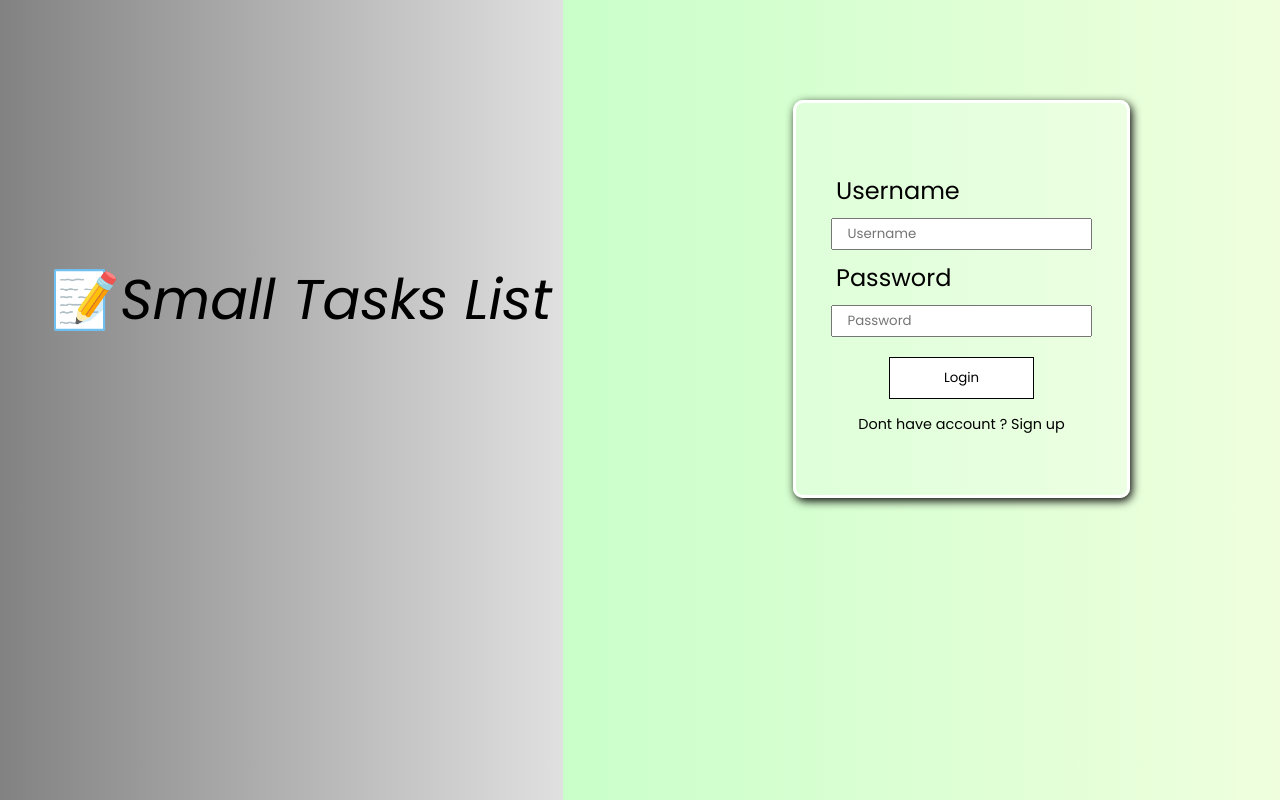
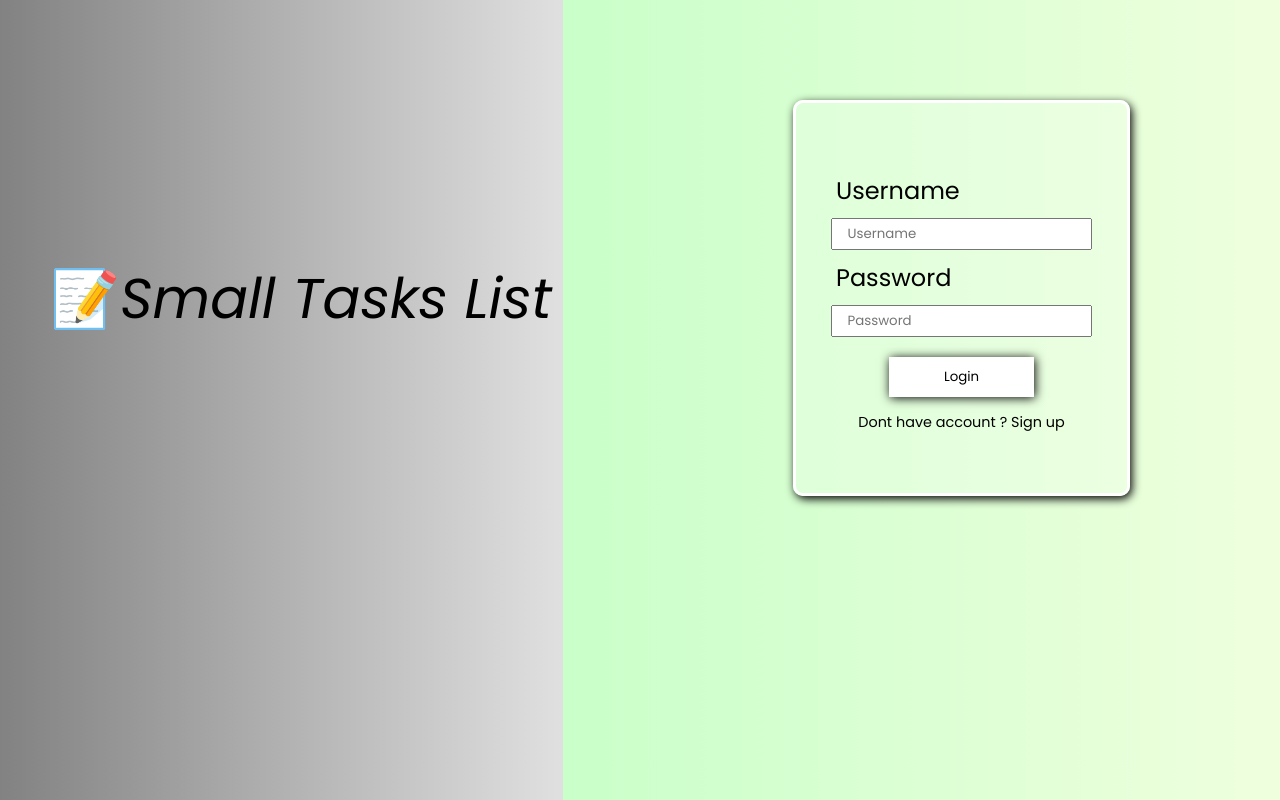
Before and after one commit to Mafald07h/Smart-Task-List, a Django app: page / in a window 1280 px wide. Run offline with Django 5.2, Linux system fonts and the light colour scheme.

Commit message:
style: Melhorando o estilo do botão de 'login' na página de signin.html

```diff
--- a/accounts/static/css/signin.css
+++ b/accounts/static/css/signin.css
@@ -55,12 +55,15 @@ main {
     border: none;
     cursor: pointer;
     background-color: var(--white);
-    border: 1px solid var(--black);
+    box-shadow: 1px 1px 10px var(--black);
     width: 50%;
+    transition: 200ms ease-in-out;
 }
 
 .btn__login:hover {
+    transition: 200ms;
     background-color: var(--black);
+    color: var(--white);
 }
 
 .form__link {
--- a/templates/accounts/sign-in.html
+++ b/templates/accounts/sign-in.html
@@ -5,7 +5,7 @@
     <meta charset="UTF-8">
     <meta name="viewport" content="width=device-width, initial-scale=1.0">
     <link rel="stylesheet" href="{% static 'css/style.css' %}">
-    <link rel="stylesheet" href="{% static 'css/signin.css'%}?v=3.2">
+    <link rel="stylesheet" href="{% static 'css/signin.css'%}?v=3.3">
     <title>Sign In</title>
 </head>
 <body>
--- a/templates/dashboard/dashboard.html
+++ b/templates/dashboard/dashboard.html
@@ -34,5 +34,4 @@
         </section>
     </main>
 </body>
-
 </html>
```
